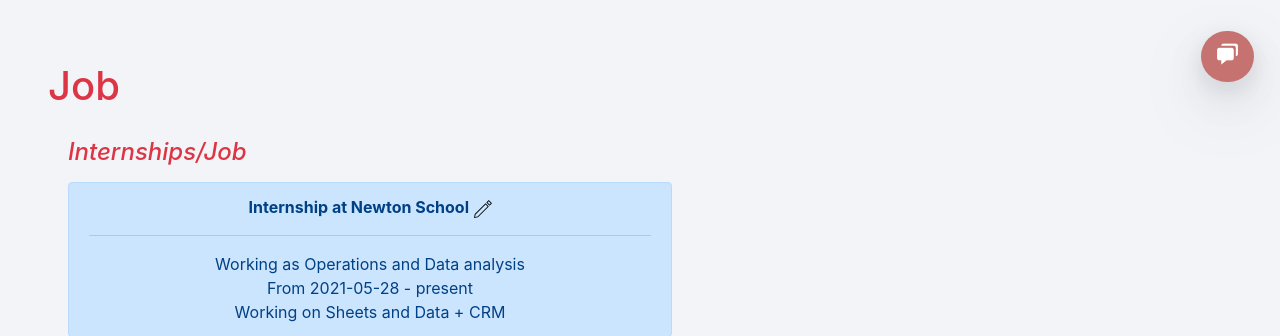
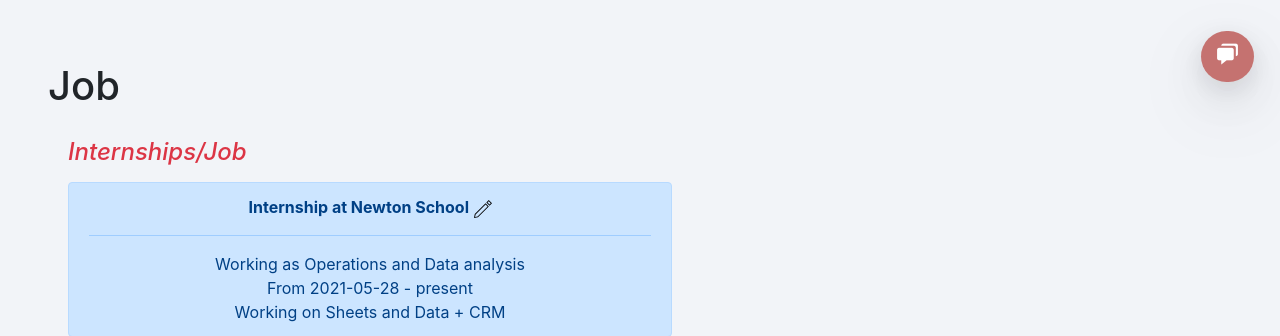
Before and after one commit to ampyy/JNCTAlum, a Django app: page /myprrofile/deleteinternshiporjob/1 in a window 1280 px wide. Shown: the part 692-1028 px from the top of the page. Run offline with Django 3.2, Linux system fonts and the light colour scheme; a user stored in the database is signed in; data comes from the database, SQL or seed files in the repository; both versions use the stored data as it was after the commit; some libraries are stand-ins or nearby versions.

Commit message:
A lil change

```diff
--- a/templates/deleteJob.html
+++ b/templates/deleteJob.html
@@ -7,7 +7,7 @@
 
     <div class="p-5 feed_post col-md-8">
 
-        <h1 class="display-6 text-danger">Job</h1>
+        <h1 class="display-6 ">Job</h1>
                 <div class="card-body">
                     <h4 class="d-flex align-items-center mb-3"><i class="material-icons text-danger mr-2">Internships/Job</i></h4>
 
```
Also changed, not shown: db.sqlite3.
